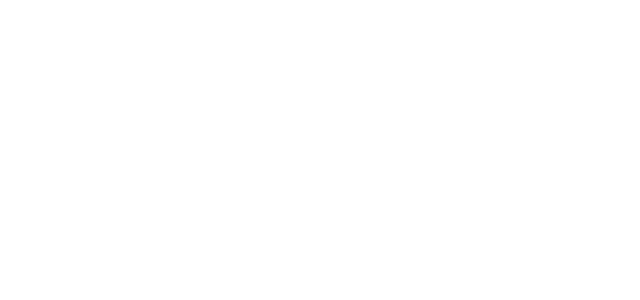
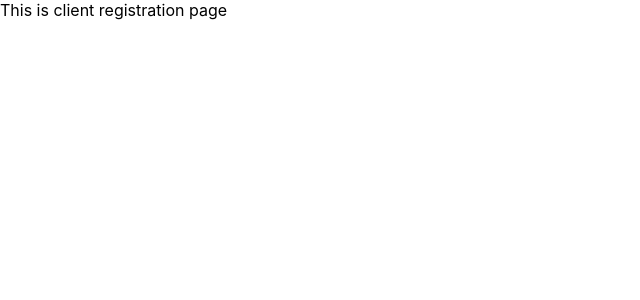
Before and after one commit to laurynvar/project-exam, a React (Create React App) app: page /clientregister in a window 1280 px wide. Before the commit this address had no page. Shown: the top 300 px of the page, without its empty margins (0-640 px from the left). Built offline with nearby package versions, Linux system fonts and the light colour scheme.

Commit message:
ClientRegister component & route created

```diff
--- a/src/App.js
+++ b/src/App.js
@@ -3,13 +3,15 @@
 import { HomePage } from "./components/Home";
 import { Login } from "./components/Login";
 import { Register } from "./components/Register";
+import { ClientRegister } from "./components/ClientRegister";
 
 function App() {
   return (
     <Routes>
       <Route element={<HomePage />} path="/" />
-      <Route element={<Login />} path="login" />
-      <Route element={<Register />} path="register" />
+      <Route element={<Login />} path="/login" />
+      <Route element={<Register />} path="/register" />
+      <Route element={<ClientRegister />} path="/clientregister" />
     </Routes>
   );
 }
--- /dev/null
+++ b/src/components/ClientRegister.jsx
@@ -0,0 +1,3 @@
+export const ClientRegister = () => {
+  return <div>This is client registration page</div>;
+};
```
